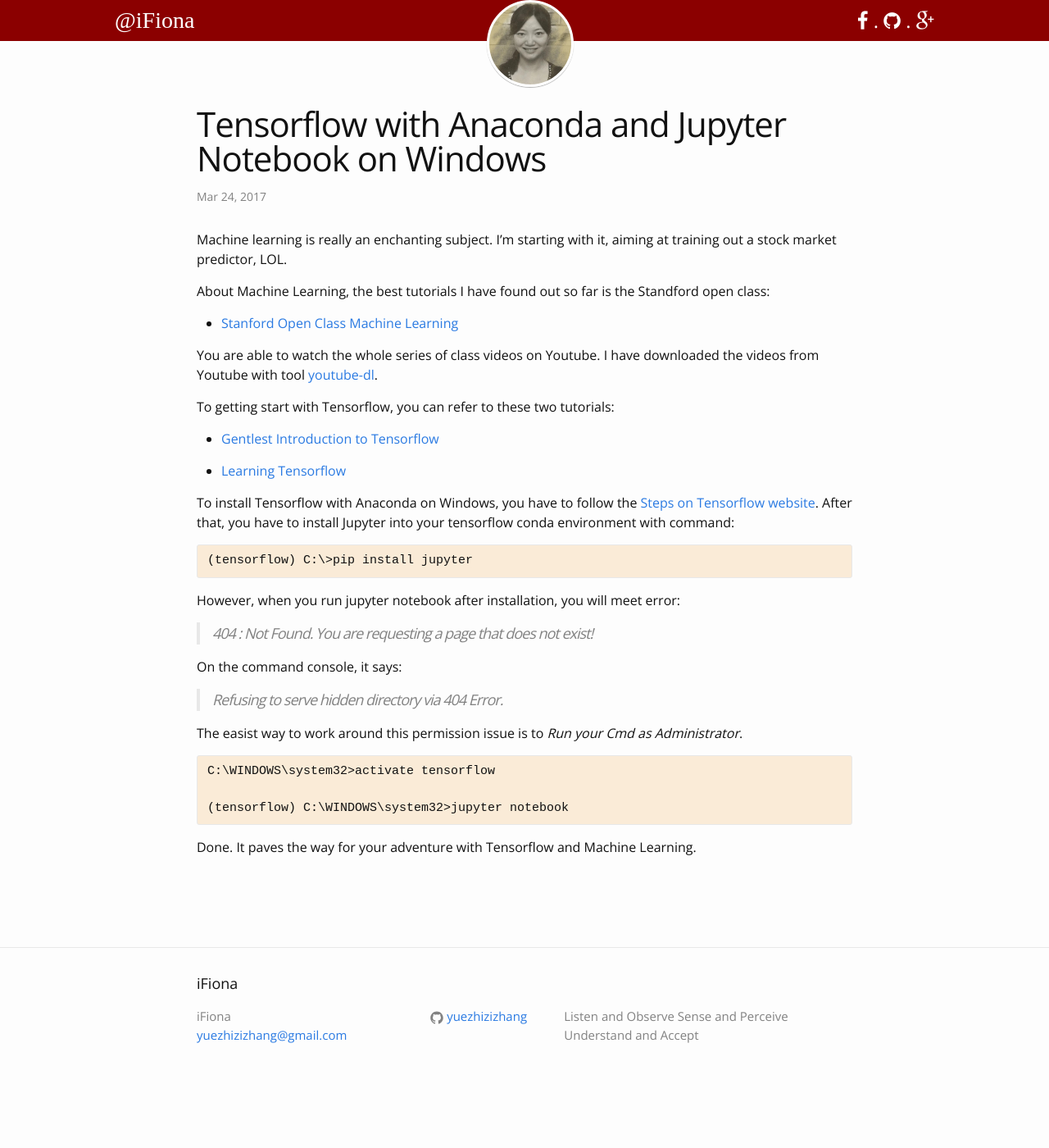
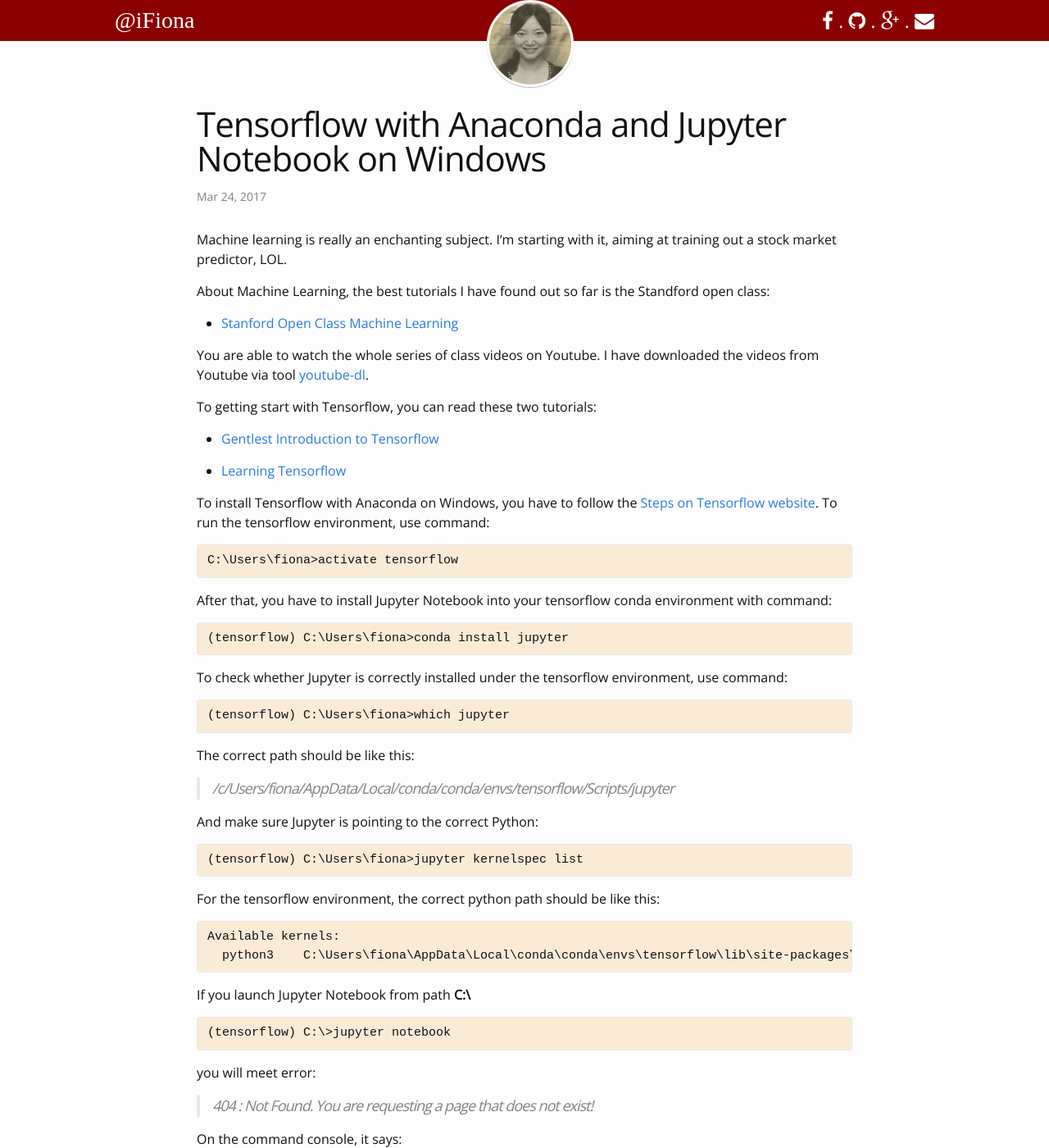
Before and after one commit to yuezhizizhang/yuezhizizhang.github.io, a Jekyll site: the page built from _posts/2017-03-24-tensorflow-with-anaconda-jupyter.markdown, in a window 1280 px wide and 1400 px high. Shown: the whole window at 82% size. Built offline with Jekyll 4.4.1, drawn with Linux system fonts in a browser that asks for light colours; some web fonts are replaced; some of the changed text lies outside the part shown.

Commit message:
Tensorflow with Anaconda and Jupyter

````diff
--- a/_includes/header.html
+++ b/_includes/header.html
@@ -26,6 +26,10 @@
                     <a class="icon-google-plus" href="https://plus.google.com/106682340232584265746" title="Add me on google+" target="_blank">
                         <i class="fa fa-google-plus"></i>
                     </a>
+                    .
+                    <a class="icon-gmail" href="mailto:yuezhizizhang@gmail.com" title="Email Me" target="_blank">
+                        <i class="fa fa-envelope"></i>
+                    </a>
                 </span>
             </div>
         </div>
--- a/_posts/2017-03-24-tensorflow-with-anaconda-jupyter.markdown
+++ b/_posts/2017-03-24-tensorflow-with-anaconda-jupyter.markdown
@@ -10,21 +10,56 @@
 
 * [Stanford Open Class Machine Learning](http://openclassroom.stanford.edu/MainFolder/CoursePage.php?course=MachineLearning)
 
-You are able to watch the whole series of class videos on Youtube. I have downloaded the videos from Youtube with tool [youtube-dl](https://github.com/rg3/youtube-dl).
+You are able to watch the whole series of class videos on Youtube. I have downloaded the videos from Youtube via tool [youtube-dl](https://github.com/rg3/youtube-dl).
 
-To getting start with Tensorflow, you can refer to these two tutorials:
+To getting start with Tensorflow, you can read these two tutorials:
 
 * [Gentlest Introduction to Tensorflow](https://medium.com/all-of-us-are-belong-to-machines/the-gentlest-introduction-to-tensorflow-248dc871a224)
 
 * [Learning Tensorflow](http://learningtensorflow.com/index.html)
 
-To install Tensorflow with Anaconda on Windows, you have to follow the [Steps on Tensorflow website](https://www.tensorflow.org/install/install_windows#installing_with_anaconda). After that, you have to install Jupyter into your tensorflow conda environment with command:
+To install Tensorflow with Anaconda on Windows, you have to follow the [Steps on Tensorflow website](https://www.tensorflow.org/install/install_windows#installing_with_anaconda). To run the tensorflow environment, use command:
 
 ```cmd
-(tensorflow) C:\>pip install jupyter
+C:\Users\fiona>activate tensorflow
 ```
 
-However, when you run jupyter notebook after installation, you will meet error:
+After that, you have to install Jupyter Notebook into your tensorflow conda environment with command:
+
+```cmd
+(tensorflow) C:\Users\fiona>conda install jupyter
+```
+
+To check whether Jupyter is correctly installed under the tensorflow environment, use command:
+
+```cmd
+(tensorflow) C:\Users\fiona>which jupyter
+```
+
+The correct path should be like this:
+
+> /c/Users/fiona/AppData/Local/conda/conda/envs/tensorflow/Scripts/jupyter
+
+And make sure Jupyter is pointing to the correct Python:
+
+```cmd
+(tensorflow) C:\Users\fiona>jupyter kernelspec list
+```
+
+For the tensorflow environment, the correct python path should be like this:
+
+```cmd
+Available kernels:
+  python3    C:\Users\fiona\AppData\Local\conda\conda\envs\tensorflow\lib\site-packages\ipykernel\resources
+```
+
+If you launch Jupyter Notebook from path **C:\\**
+
+```cmd
+(tensorflow) C:\>jupyter notebook
+```
+
+you will meet error:
 
 > 404 : Not Found. You are requesting a page that does not exist!
 
@@ -32,12 +67,11 @@
 
 > Refusing to serve hidden directory via 404 Error.
 
-The easist way to work around this permission issue is to *Run your Cmd as Administrator*.
+To work around this error, you can either run your Cmd as Administrator, or you should go to user's home directory to launch Jupyter Notebook.
 
 ```cmd
-C:\WINDOWS\system32>activate tensorflow
-
-(tensorflow) C:\WINDOWS\system32>jupyter notebook
+(tensorflow) C:\>cd c:\Users\fiona
+(tensorflow) C:\Users\fiona>jupyter notebook
 ```
 
 Done. It paves the way for your adventure with Tensorflow and Machine Learning.
````
